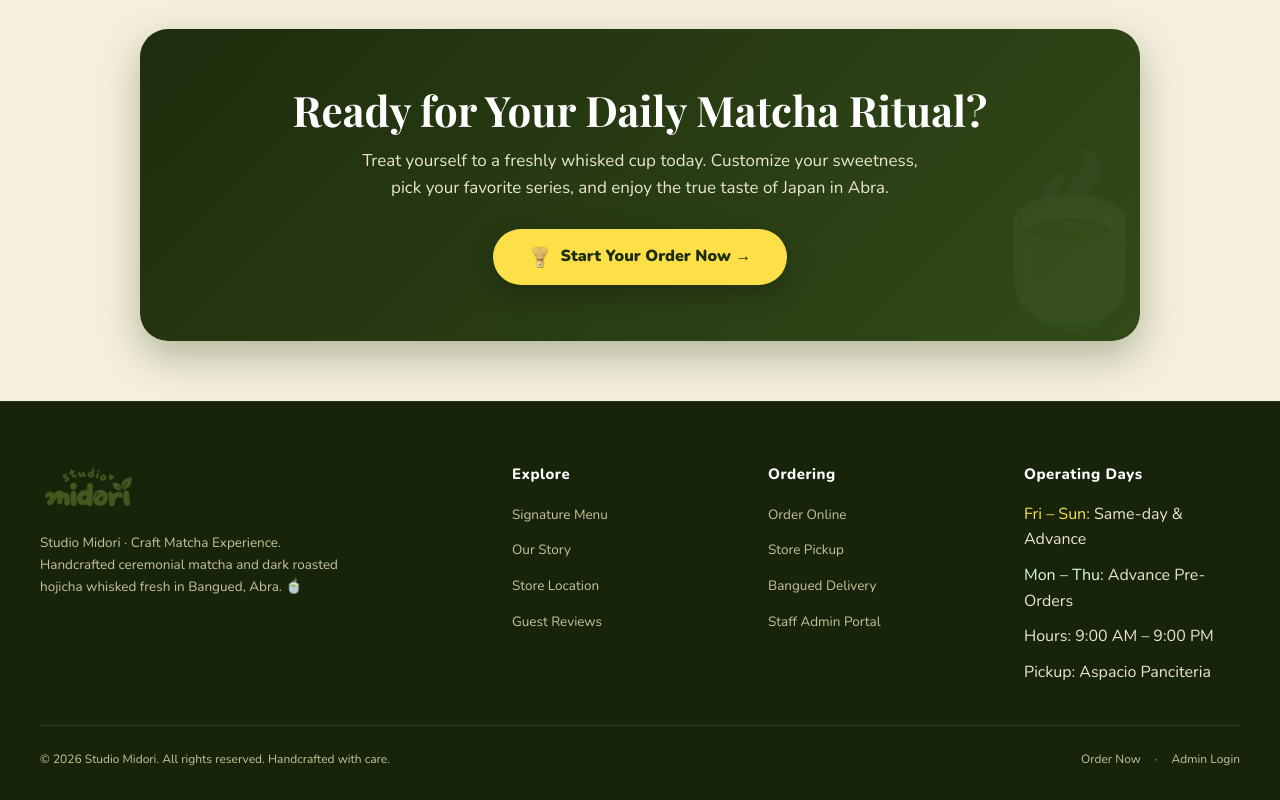
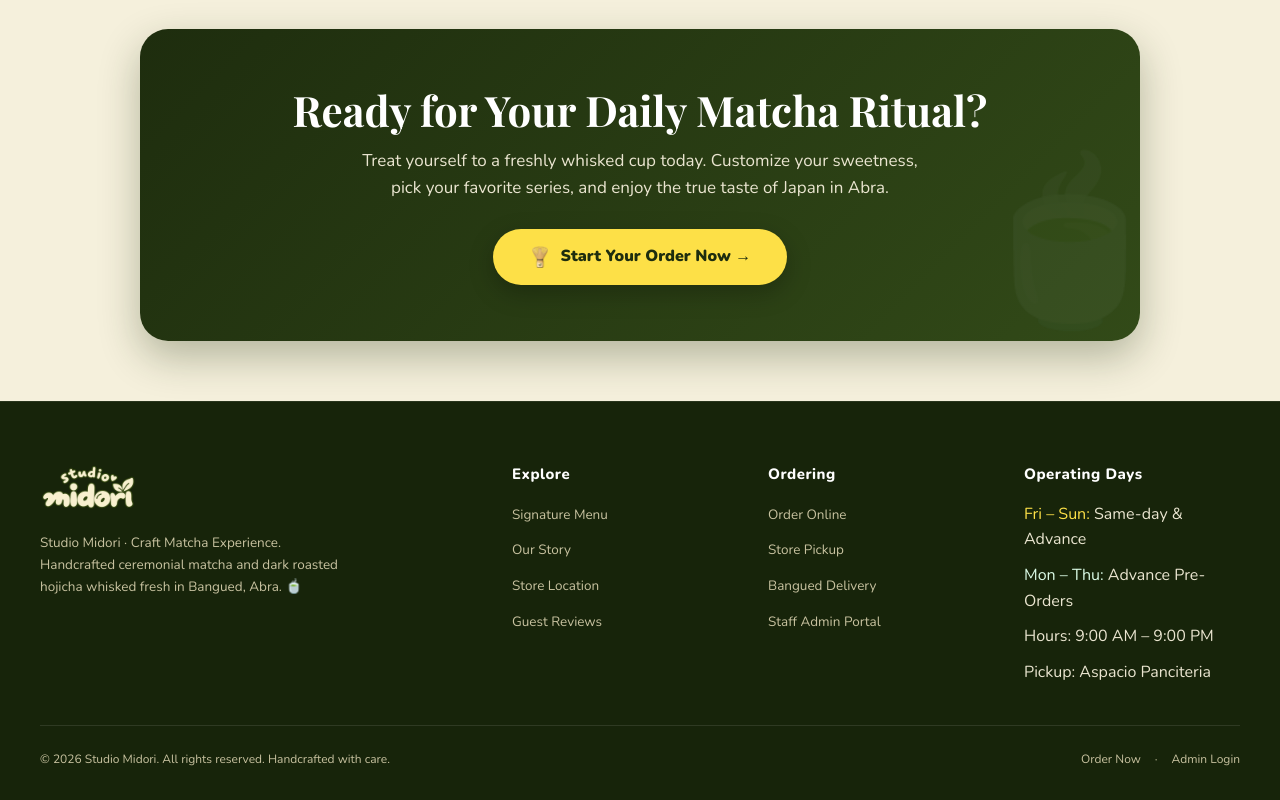
Before and after one commit to richmondzedrik0901/studiomidori, a website built with Vite: page index.html in a window 1280 px wide. Shown: the part 4656-5456 px from the top of the page. Built offline with nearby package versions, Linux system fonts and the light colour scheme; a web font is replaced by a local one.

Commit message:
style: use light logo in dark footer for contrast

```diff
--- a/index.html
+++ b/index.html
@@ -533,8 +533,8 @@
     <div class="home-footer-container">
       <div class="footer-brand-col">
         <picture>
-          <source srcset="/img/logo-green.webp" type="image/webp" />
-          <img src="/img/logo-green.png" alt="Studio Midori" class="footer-logo" />
+          <source srcset="/img/logo.webp" type="image/webp" />
+          <img src="/img/logo.png" alt="Studio Midori" class="footer-logo" />
         </picture>
         <p class="footer-brand-motto">
           Studio Midori &middot; Craft Matcha Experience.<br />
```
